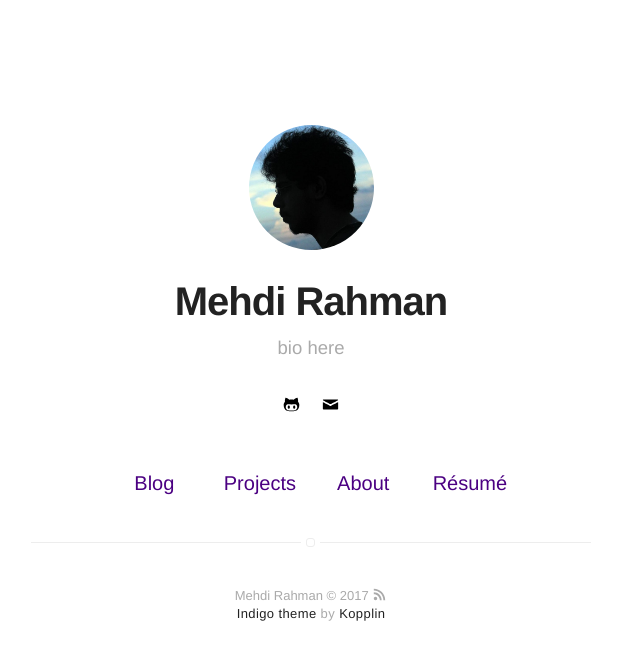
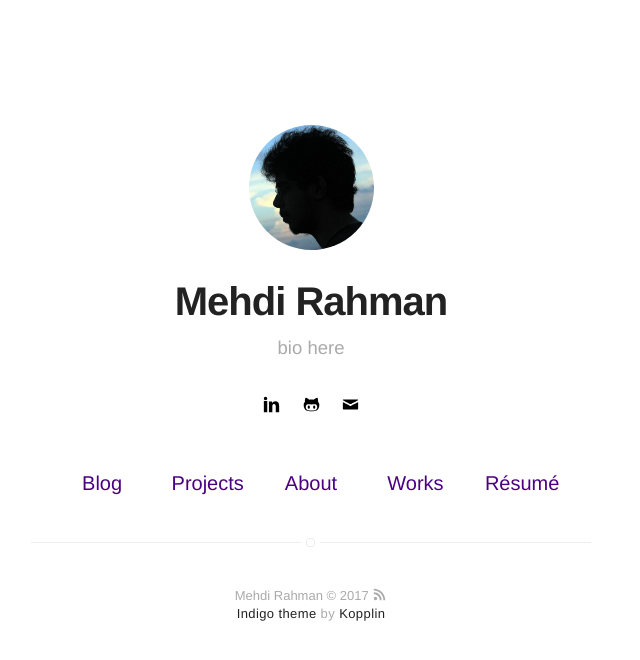
Before and after one commit to mkawserm/zeroorder.github.io, a Jekyll site: the page built from index.html, in a window 1280 px wide. Shown: the top 660 px of the page, without its empty margins (329-969 px from the left). Built offline with Jekyll 4.4.1, drawn with Linux system fonts in a browser that asks for light colours.

```diff
--- a/_config.yml
+++ b/_config.yml
@@ -16,7 +16,7 @@ resume: true
 resume-external: true
 resume-url: https://google.com/?q=my+resume
 
-url: https://zeroorder.github.io
+url: https://zeroorder.github
 # your url: http://USERNAME.github.io
 
 permalink: /:title/
@@ -39,10 +39,10 @@ disqus:
 # google: mygoogle
 # instagram: myinstagram
 # pinterest: mypinterest
-# linkedin: mylinkedin
+linkedin: in/mehdirahman88
 # youtube: myyoutube
 # spotify: myspotify
-github: zeroorder
+
 # lastfm: mylastfm
 # stackoverflow: 7044681/mystackoverflow
 # quora: userquora
@@ -51,6 +51,7 @@ github: zeroorder
 # vimeo: myvimeo
 # lanyrd: mylanyrd
 email: mehdi.rahman88@gmail.com
+github: zeroorder
 
 authors:
     johndoe:
@@ -81,6 +82,7 @@ projects: true
 # if you don't need "about" or "blog", comment them out below
 about: true
 blog: true
+works: true
 
 # do you want to show the "read time" of the posts?
 read-time: true
--- a/_includes/nav.html
+++ b/_includes/nav.html
@@ -30,6 +30,14 @@
             {% endif %}
         {% endif %}
 
+        {% if site.works == true %}
+            {% if page.title != "Works" %}
+                <li class="item">
+                    <a class="link" href="{{ site.url }}/about">Works</a>
+                </li>
+            {% endif %}
+        {% endif %}
+
         {% if site.resume == true %}
             <li class="item">
                 <a class="link" href="{% if site.resume-external %}{{ site.resume-url }}{% else %}{{ site.url }}/{{ site.resume-url }}{% endif %}">Résumé</a>
```
